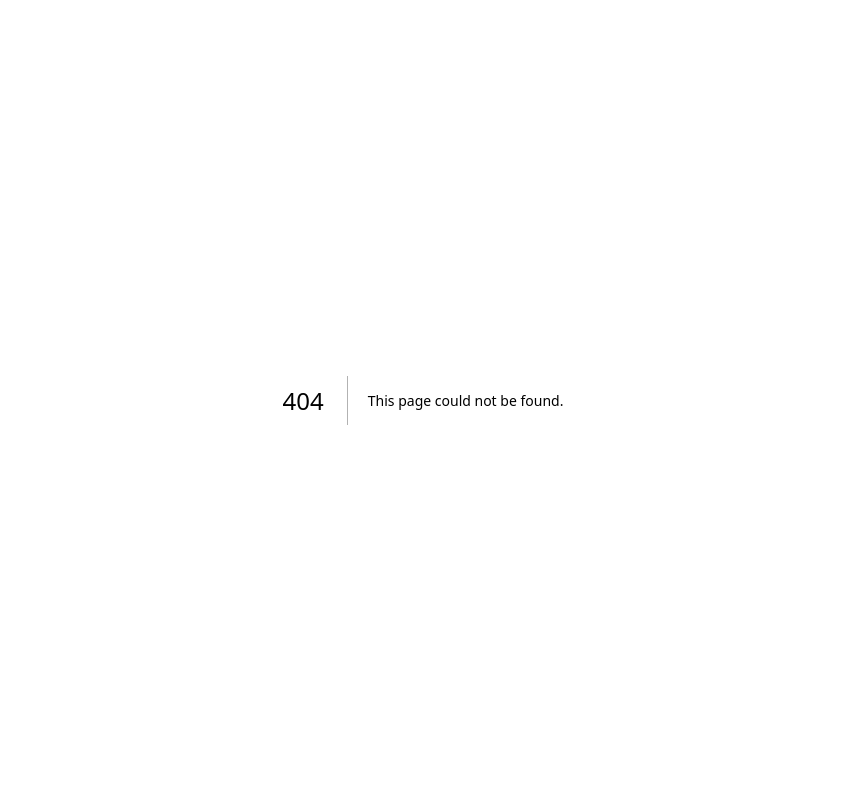
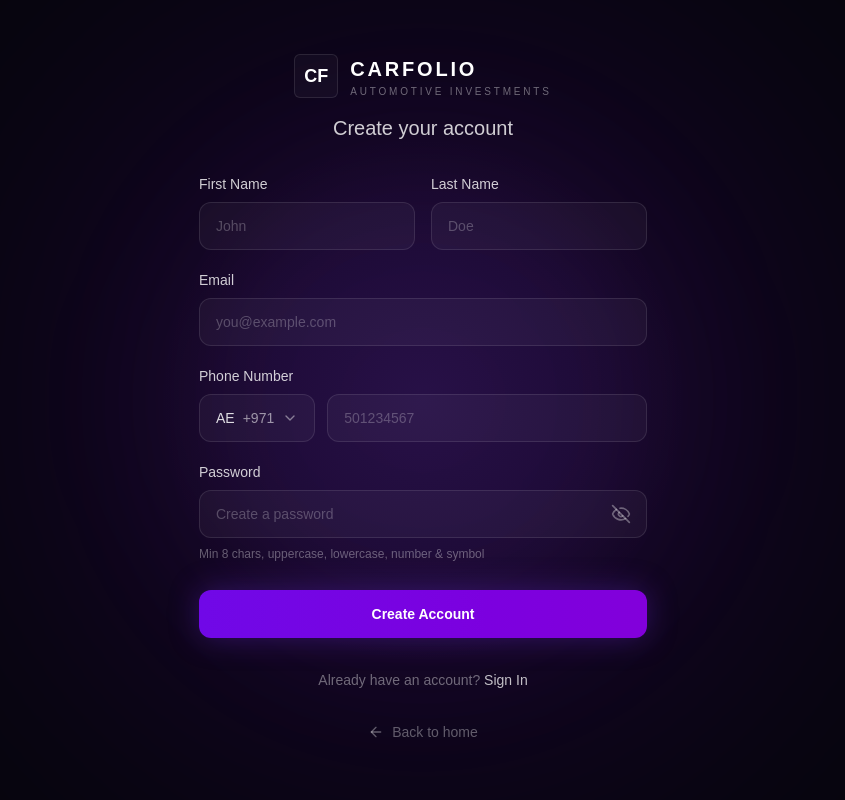
Before and after one commit to UjvariEndre/carfolio, a Next.js app: page /auth/signup in a window 1280 px wide. Before the commit this address had no page. Shown: the whole page, without its empty margins (217-1062 px from the left). Built offline with nearby package versions, Linux system fonts and the light colour scheme.

Commit message:
Add SignupPageContent, Field, and Input components for user registration

```diff
--- /dev/null
+++ b/app/auth/signup/content.tsx
@@ -0,0 +1,121 @@
+"use client";
+
+import Field from "@/app/shared/components/field";
+import Input from "@/app/shared/components/input";
+import { LucideArrowLeft, LucideChevronDown, LucideEyeOff } from "lucide-react";
+import Link from "next/link";
+
+export default function SignupPageContent() {
+  return (
+    <main className="relative flex min-h-screen items-center justify-center overflow-hidden bg-[#05060b] px-6 py-10 text-white">
+      {/* Background glow */}
+      <div className="pointer-events-none absolute inset-0">
+        <div className="absolute left-1/2 top-1/2 h-[700px] w-[700px] -translate-x-1/2 -translate-y-1/2 rounded-full bg-purple-700/20 blur-[180px]" />
+        <div className="absolute left-1/2 top-1/2 h-[540px] w-[540px] -translate-x-1/2 -translate-y-1/2 rounded-full border border-white/5 bg-violet-500/5 blur-3xl" />
+        <div className="absolute inset-0 bg-[radial-gradient(circle_at_center,rgba(139,92,246,0.10),transparent_35%)]" />
+      </div>
+
+      <section className="relative z-10 w-full max-w-md">
+        {/* Logo */}
+        <div className="mb-8 flex flex-col items-center">
+          <div className="mb-4 flex items-center gap-3">
+            <div className="flex h-11 w-11 items-center justify-center rounded-md border border-white/10 bg-white/[0.03] text-lg font-extrabold text-white">
+              CF
+            </div>
+
+            <div className="leading-none">
+              <p className="text-xl font-semibold uppercase tracking-[0.14em]">
+                Carfolio
+              </p>
+              <p className="mt-1 text-[10px] uppercase tracking-[0.28em] text-white/40">
+                Automotive Investments
+              </p>
+            </div>
+          </div>
+
+          <h1 className="text-xl font-medium text-white/80">
+            Create your account
+          </h1>
+        </div>
+
+        <form className="space-y-5">
+          <div className="grid grid-cols-1 gap-4 sm:grid-cols-2">
+            <Field label="First Name">
+              <Input placeholder="John" />
+            </Field>
+
+            <Field label="Last Name">
+              <Input placeholder="Doe" />
+            </Field>
+          </div>
+
+          <Field label="Email">
+            <Input placeholder="you@example.com" type="email" />
+          </Field>
+
+          <Field label="Phone Number">
+            <div className="flex gap-3">
+              <button
+                type="button"
+                className="inline-flex h-12 items-center gap-2 rounded-xl border border-white/10 bg-white/[0.04] px-4 text-sm font-medium text-white/85"
+              >
+                AE
+                <span className="text-white/55">+971</span>
+                <LucideChevronDown className="h-4 w-4 text-white/45" />
+              </button>
+
+              <Input className="flex-1" placeholder="501234567" />
+            </div>
+          </Field>
+
+          <Field label="Password">
+            <div className="relative">
+              <Input
+                className="pr-12"
+                placeholder="Create a password"
+                type="password"
+              />
+              <button
+                type="button"
+                className="absolute right-4 top-1/2 -translate-y-1/2 text-white/35 transition hover:text-white/65"
+                aria-label="Toggle password visibility"
+              >
+                <LucideEyeOff className="h-5 w-5" />
+              </button>
+            </div>
+            <p className="mt-2 text-xs text-white/35">
+              Min 8 chars, uppercase, lowercase, number & symbol
+            </p>
+          </Field>
+
+          <button
+            type="submit"
+            className="mt-2 inline-flex h-12 w-full items-center justify-center rounded-xl bg-gradient-to-r from-violet-700 to-purple-700 text-sm font-semibold text-white shadow-[0_0_30px_rgba(109,40,217,0.35)] transition hover:scale-[1.01] hover:brightness-110"
+          >
+            Create Account
+          </button>
+        </form>
+
+        <div className="mt-8 text-center text-sm text-white/40">
+          Already have an account?{" "}
+          <Link
+            href="/signin"
+            className="font-medium text-white/75 transition hover:text-white"
+          >
+            Sign In
+          </Link>
+        </div>
+
+        <div className="mt-8 text-center">
+          <Link
+            href="/"
+            className="inline-flex items-center gap-2 text-sm text-white/35 transition hover:text-white/70"
+          >
+            <LucideArrowLeft className="h-4 w-4" />
+            Back to home
+          </Link>
+        </div>
+      </section>
+    </main>
+  );
+}
--- /dev/null
+++ b/app/auth/signup/page.tsx
@@ -0,0 +1,5 @@
+import SignupPageContent from "./content";
+
+export default function SignupPage() {
+  return <SignupPageContent />;
+}
--- /dev/null
+++ b/app/shared/components/field.tsx
@@ -0,0 +1,16 @@
+export default function Field({
+  label,
+  children,
+}: {
+  label: string;
+  children: React.ReactNode;
+}) {
+  return (
+    <label className="block">
+      <span className="mb-2 block text-sm font-medium text-white/80">
+        {label}
+      </span>
+      {children}
+    </label>
+  );
+}
--- /dev/null
+++ b/app/shared/components/input.tsx
@@ -0,0 +1,11 @@
+export default function Input({
+  className = "",
+  ...props
+}: React.InputHTMLAttributes<HTMLInputElement>) {
+  return (
+    <input
+      {...props}
+      className={`h-12 w-full rounded-xl border border-white/10 bg-white/[0.04] px-4 text-sm text-white placeholder:text-white/25 outline-none transition focus:border-violet-400/40 focus:bg-white/[0.06] ${className}`}
+    />
+  );
+}
```
